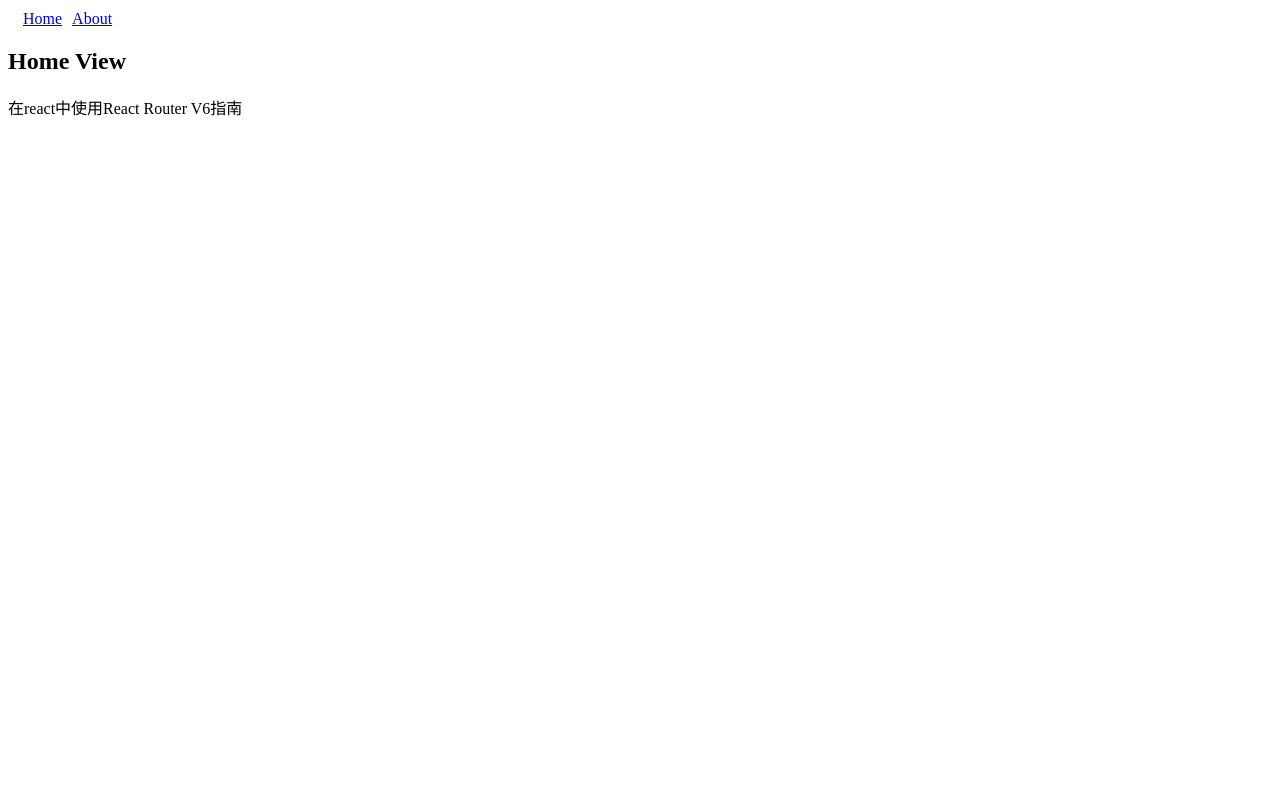
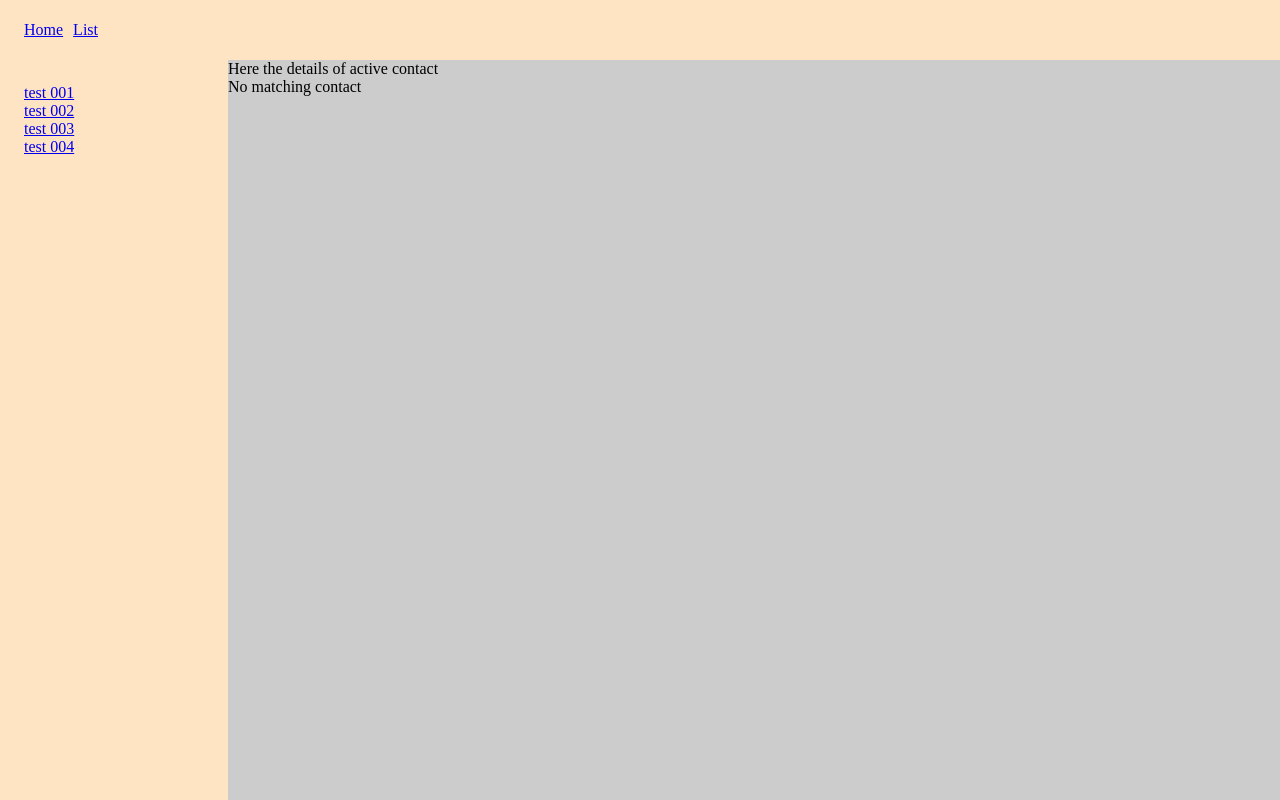
Before and after one commit to SensFeng/react-template, a React app: page /#/list/1 in a window 1280 px wide. Built offline with nearby package versions, Linux system fonts and the light colour scheme.

Commit message:
feat: init project

```diff
--- a/package.json
+++ b/package.json
@@ -44,10 +44,11 @@
     "react": "^17.0.2",
     "react-dom": "^17.0.2",
     "react-refresh": "^0.11.0",
-    "react-router-dom": "^5.2.0",
+    "react-router-dom": "^6.0.1",
     "style-loader": "^3.0.0"
   },
   "dependencies": {
+    "history": "^5.1.0",
     "webpack": "^5.43.0",
     "webpack-cli": "^4.7.2",
     "webpack-dev-server": "^3.11.2"
--- a/public/index.html
+++ b/public/index.html
@@ -1,12 +1,12 @@
 <!DOCTYPE html>
 <html lang="en">
-<head>
-  <meta charset="UTF-8">
-  <meta http-equiv="X-UA-Compatible" content="IE=edge">
-  <meta name="viewport" content="width=device-width, initial-scale=1.0">
-  <title>Document</title>
-</head>
-<body>
-  <div id='root'></div>
-</body>
+  <head>
+    <meta charset="UTF-8" />
+    <meta http-equiv="X-UA-Compatible" content="IE=edge" />
+    <meta name="viewport" content="width=device-width, initial-scale=1.0" />
+    <title>Document</title>
+  </head>
+  <body>
+    <div id="root" style="height: 100vh"></div>
+  </body>
 </html>
--- /dev/null
+++ b/src/App.jsx
@@ -0,0 +1,66 @@
+import React from "react";
+import List from "./List";
+import Item from "./Item";
+import {
+  BrowserRouter,
+  HashRouter,
+  Routes,
+  Route,
+  Link,
+} from "react-router-dom";
+import "./app.css";
+
+const ContactData = [
+  {
+    id: "01",
+    title: "test 001",
+    desc: "test 001test 001test 001test 001test 001test 001test 001",
+  },
+  {
+    id: "02",
+    title: "test 002",
+    desc: "test 002test 002test 002test 002test 002test 002test 002",
+  },
+  {
+    id: "03",
+    title: "test 003",
+    desc: "test 003test 003test 003test 003test 003test 003test 003",
+  },
+  {
+    id: "04",
+    title: "test 004",
+    desc: "test 004test 004test 004test 004test 004test 004test 004",
+  },
+];
+const Home = () => {
+  return (
+    <div>
+      <h2>Home View</h2>
+      <p>在react中使用React Router V6指南</p>
+    </div>
+  );
+};
+const App = () => {
+  return (
+    <HashRouter>
+      <div className="main">
+        <div className="navbar">
+          <Link to="/">
+            <div>Home</div>
+          </Link>
+          <Link to="/list">
+            <div>List</div>
+          </Link>
+        </div>
+        <Routes>
+          <Route path="/" element={<Home />} />
+          <Route path="/list" element={<List contacts={ContactData} />}>
+            <Route path="/list/:id" element={<Item contacts={ContactData} />} />
+          </Route>
+        </Routes>
+      </div>
+    </HashRouter>
+  );
+};
+
+export default App;
--- /dev/null
+++ b/src/Item.jsx
@@ -0,0 +1,15 @@
+import React from "react";
+import { useParams } from "react-router-dom";
+
+const Item = (props) => {
+  const result = useParams();
+
+  const contact = props.contacts.find((contact) => contact.id === result.id);
+  if (contact == null) {
+    return <div>No matching contact</div>;
+  }
+
+  return <div>{contact.desc}</div>;
+};
+
+export default Item;
--- /dev/null
+++ b/src/List.jsx
@@ -0,0 +1,21 @@
+import React from "react";
+import { Link, Outlet } from "react-router-dom";
+
+const List = (props) => {
+  return (
+    <div className="contact">
+      <div className="list">
+        {props.contacts.map((contact) => (
+          <Link to={contact.id} key="contact.id">
+            <div className="contactListElement">{contact.title}</div>
+          </Link>
+        ))}
+      </div>
+      <div className="detail">
+        Here the details of active contact
+        <Outlet />
+      </div>
+    </div>
+  );
+};
+export default List;
--- /dev/null
+++ b/src/app.css
@@ -0,0 +1,31 @@
+* {
+  padding: 0;
+  margin: 0;
+}
+.main {
+  height: 100%;
+}
+.navbar {
+  display: flex;
+  height: 60px;
+  align-items: center;
+  background-color: bisque;
+  padding: 0 24px;
+}
+
+.navbar > * {
+  margin-right: 10px;
+}
+.contact {
+  display: flex;
+  height: calc(100% - 60px);
+}
+.list {
+  width: 180px;
+  padding: 24px;
+  background-color: bisque;
+}
+.detail {
+  flex: 1;
+  background-color: #ccc;
+}
--- a/src/index.js
+++ b/src/index.js
@@ -1,6 +1,5 @@
 import React from 'react';
 import ReactDOM from 'react-dom';
-import App from './App5.jsx';
-// import App from './App6.jsx';
+import App from './App.jsx';
 
 ReactDOM.render(<App />, document.getElementById('root'));
--- a/webpack.config.js
+++ b/webpack.config.js
@@ -18,7 +18,7 @@ module.exports = {
   devServer: {
     port: 8080,
     open: true,
-    // hot: true
+    historyApiFallback: true
   },
   module: {
     rules: [
@@ -51,7 +51,7 @@ module.exports = {
   },
   plugins: [
     new HtmlWebpackPlugin({
-      template: './public/index.html'
+      template: path.join(__dirname, 'public/index.html')
     }),
     new MiniCssExtractPlugin({
       filename: '[name].css'
```
Also changed, not shown: src/App6.jsx (+4 -4 lines).
